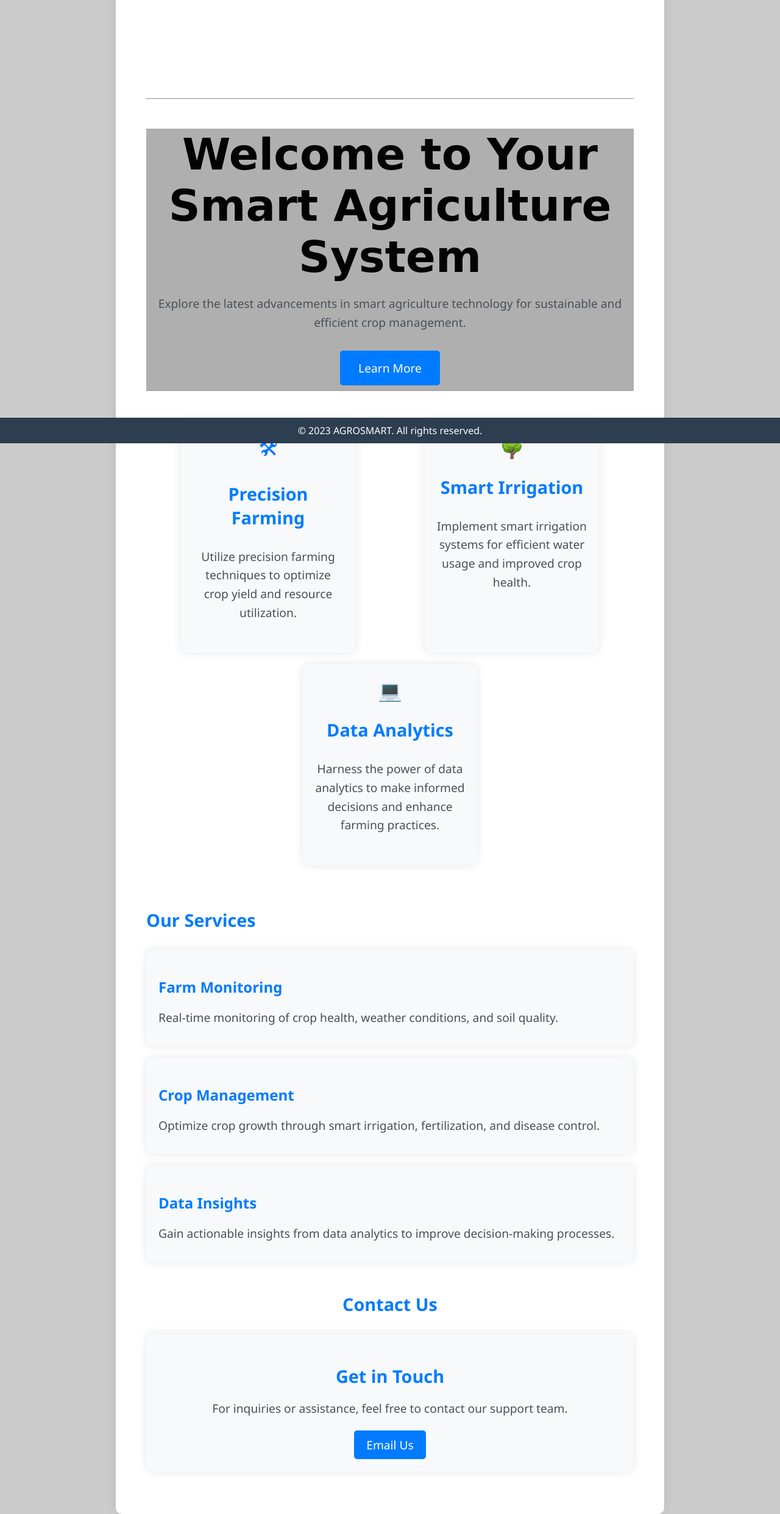
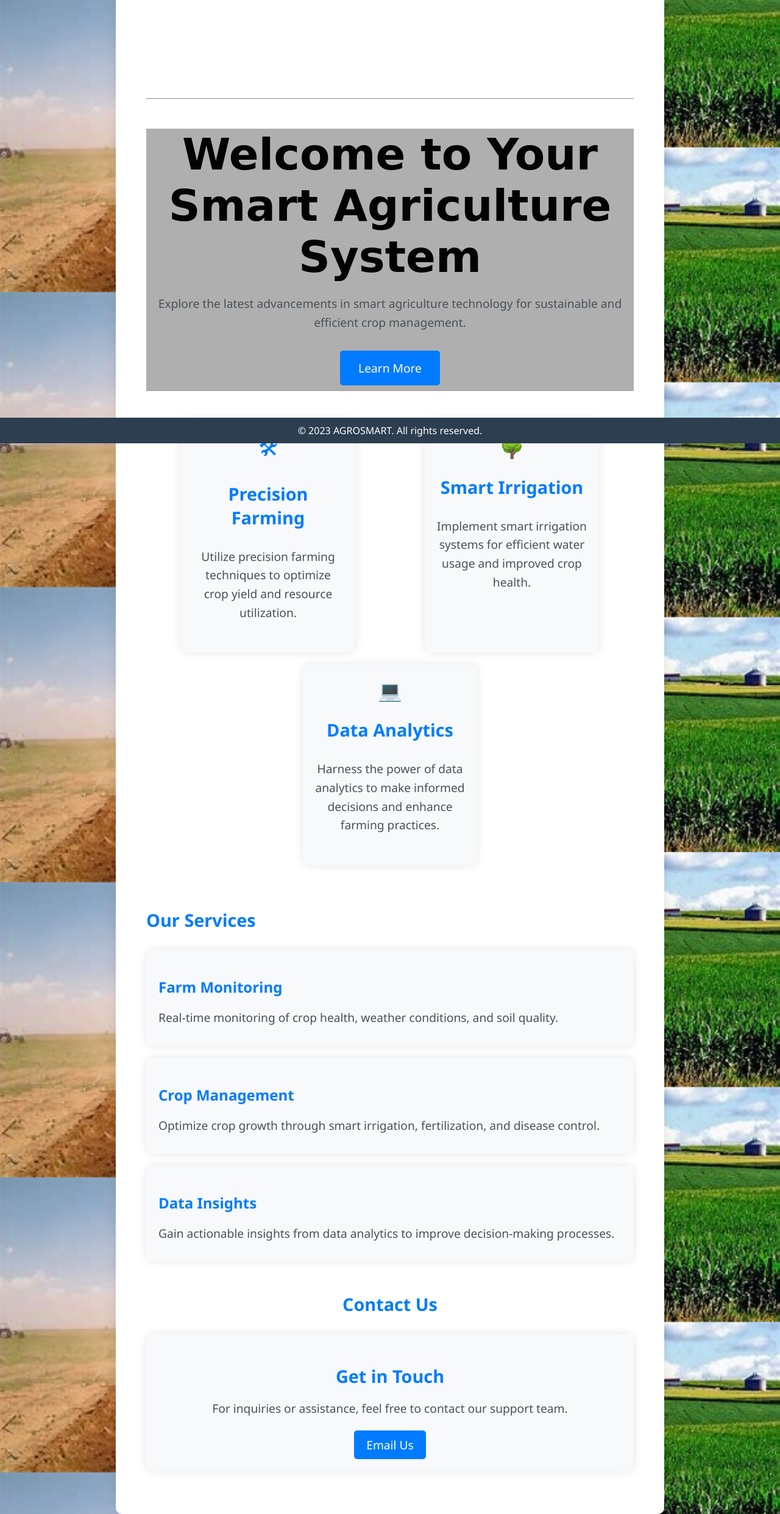
Before and after one commit to AtharvMantri/smart_agriculture, a Flask app: page / in a window 1280 px wide. Shown: the part 73-2556 px from the top of the page at 61% size. Run offline with Flask 3, Linux system fonts and the light colour scheme; parts of the project's set-up code (start-up, migrations or seed data) failed here and were passed over.

Commit message:
adding background

```diff
--- a/templates/base.html
+++ b/templates/base.html
@@ -11,6 +11,8 @@
             margin: 0;
             padding: 0;
             box-sizing: border-box;
+            background: url('/static/OIP (2).jpeg') left repeat-y, url('/static/OIP (3).jpeg') right repeat-y;
+            background-size: 50%, 50%;
         }
 
         nav {
```
Also changed, not shown: static/OIP (2).jpeg (added), static/OIP (3).jpeg (added).
